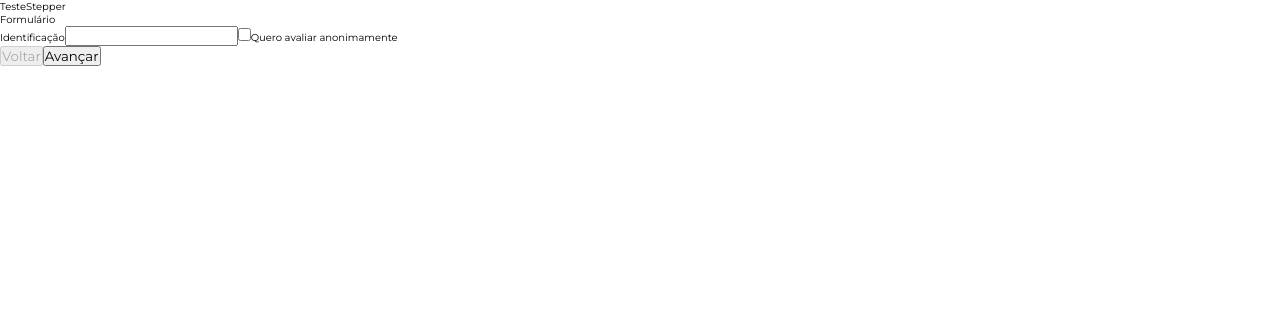
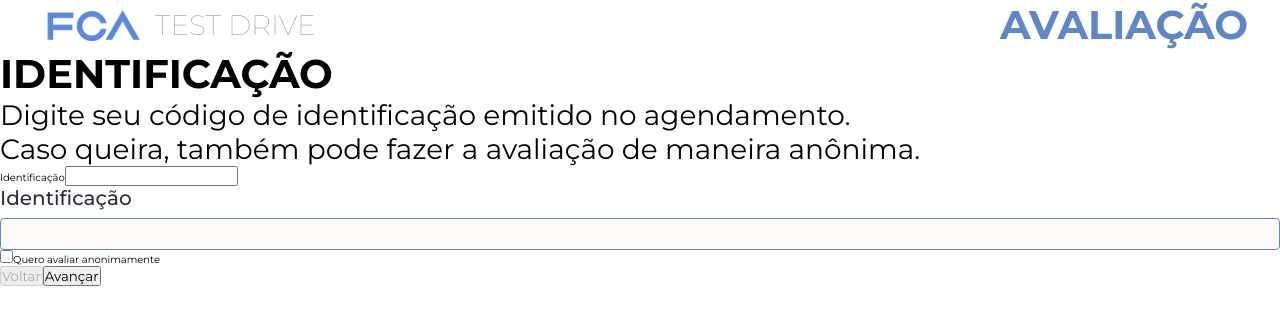
Before and after one commit to gmcotta/testdrive-fca-web, a React (Create React App) app: page /teste in a window 1280 px wide. Shown: the top 324 px of the page. Built offline with nearby package versions, Linux system fonts and the light colour scheme.

Commit message:
Adding validation styles and props for custom input

```diff
--- a/src/components/Input/index.tsx
+++ b/src/components/Input/index.tsx
@@ -2,12 +2,11 @@ import React from 'react';
 
 import { Container } from './styles';
 
-type InputProps = {
-  id: string;
+type InputProps = React.HTMLProps<HTMLInputElement> & {
   label: string;
-  name: string;
-  placeholder?: string;
-  error?: string;
+  hasError?: boolean;
+  errorMessage?: string;
+  touched?: boolean;
 };
 
 const Input: React.FC<InputProps> = ({
@@ -15,13 +14,25 @@ const Input: React.FC<InputProps> = ({
   label,
   name,
   placeholder,
-  error,
+  hasError,
+  errorMessage,
+  disabled,
+  onChange,
+  onBlur,
 }) => {
   return (
-    <Container>
+    <Container hasError={hasError}>
       <label htmlFor={id}>{label}</label>
-      <input type="text" name={name} id={id} placeholder={placeholder} />
-      <span>{error}</span>
+      <input
+        type="text"
+        name={name}
+        id={id}
+        placeholder={placeholder}
+        onChange={onChange}
+        onBlur={onBlur}
+        disabled={disabled}
+      />
+      {hasError && <span>{errorMessage}</span>}
     </Container>
   );
 };
--- a/src/components/Input/styles.ts
+++ b/src/components/Input/styles.ts
@@ -1,11 +1,16 @@
 import styled from 'styled-components';
 
-export const Container = styled.div`
+type InputProps = {
+  hasError?: boolean;
+};
+
+export const Container = styled.div<InputProps>`
   display: flex;
   flex-direction: column;
 
   > label {
-    color: var(--color-dark);
+    color: ${props =>
+      props.hasError ? 'var(--color-red)' : 'var(--color-dark)'};
     font-size: 2rem;
     font-weight: 500;
   }
@@ -13,10 +18,16 @@ export const Container = styled.div`
   > input {
     background-color: var(--color-light);
     height: 3.2rem;
-    border: 1px solid var(--color-primary);
+    border: 1px solid
+      ${props => (props.hasError ? 'var(--color-red)' : 'var(--color-primary)')};
     border-radius: 4px;
     margin-top: 0.8rem;
     padding-left: 1.6rem;
+
+    &:disabled {
+      background-color: var(--color-gray-light);
+      border-color: var(--color-gray);
+    }
   }
 
   > span {
--- a/src/pages/Review/index.tsx
+++ b/src/pages/Review/index.tsx
@@ -20,12 +20,12 @@ const Review: React.FC = () => {
           Caso queira, também pode fazer a avaliação de maneira anônima.
         </ParagraphPrimary>
 
-        <Input
+        {/* <Input
           id="identification"
           name="identification"
           label="Identificação"
           error="Teste erro"
-        />
+        /> */}
 
         <Checkbox
           id="anonymous"
--- a/src/pages/TesteStepper/index.tsx
+++ b/src/pages/TesteStepper/index.tsx
@@ -17,8 +17,11 @@ import MAREA from '../../assets/carrossel_marea.png';
 import RENEGADE from '../../assets/carrossel_renegade.png';
 import TORO from '../../assets/carrossel_toro.png';
 
+import Button from '../../components/Button';
+import Header from '../../components/Header';
 import './styles.css';
-import Button from '../../components/Button';
+import { HeadingPrimary, ParagraphPrimary } from '../../components/Typography';
+import Input from '../../components/Input';
 
 type FormValues = {
   identification: string;
@@ -32,40 +35,55 @@ type RecommendationType = {
 };
 
 const StepperForm = () => {
-  const initialValues = {
+  const initialValues = useMemo(
+    () => ({
       identification: '',
       anonymous: false,
       car: '',
       text: '',
-  };
-  const initialErrors = {
+    }),
+    [],
+  );
+
+  const initialErrors = useMemo(
+    () => ({
       identification: '',
       anonymous: '',
       car: '',
       text: '',
-  };
-  const initialTouched = {
+    }),
+    [],
+  );
+
+  const initialTouched = useMemo(
+    () => ({
       identification: false,
       anonymous: false,
       car: false,
       text: false,
-  };
-  const initialResult = {
+    }),
+    [],
+  );
+
+  const initialResult = useMemo(
+    () => ({
       recommendation: '',
       entities: [],
-  };
+    }),
+    [],
+  );
 
   const carPhotos: RecommendationType = useMemo(
     () => ({
-      ARGO: ARGO,
-      CRONOS: CRONOS,
-      DUCATO: DUCATO,
-      FIAT500: FIAT500,
-      FIORINO: FIORINO,
-      LINEA: LINEA,
-      MAREA: MAREA,
-      RENEGADE: RENEGADE,
-      TORO: TORO
+      ARGO,
+      CRONOS,
+      DUCATO,
+      FIAT500,
+      FIORINO,
+      LINEA,
+      MAREA,
+      RENEGADE,
+      TORO,
     }),
     [],
   );
@@ -100,16 +118,16 @@ const StepperForm = () => {
     [],
   );
 
+  const commentMaxLength = useMemo(() => 200, []);
+
   const [values, setValues] = useState<FormValues>(initialValues);
   const [errors, setErrors] = useState(initialErrors);
   const [touched, setTouched] = useState(initialTouched);
   const [apiResults, setApiResults] = useState(initialResult);
-  const [carPhoto, setCarPhoto] = useState('');
-
   const [currentStep, setCurrentStep] = useState(0);
   const [currentSlide, setCurrentSlide] = useState(0);
+
   const trackRef = useRef<HTMLUListElement>(null);
-  const commentMaxLength = 200;
 
   const defineErrorMessage = useCallback((key, message) => {
     setErrors(oldErrors => ({
@@ -117,30 +135,6 @@ const StepperForm = () => {
       [key]: message,
     }));
   }, []);
-
-  // Set error messages
-  useEffect(() => {
-    if (!values.identification && !values.anonymous) {
-      defineErrorMessage('identification', 'Necessário preencher uma opção.');
-    }
-    if (values.identification || values.anonymous) {
-      defineErrorMessage('identification', '');
-    }
-
-    if (!values.car) {
-      defineErrorMessage('car', 'Necessário escolher um carro.');
-    }
-    if (values.car) {
-      defineErrorMessage('car', '');
-    }
-
-    if (!values.text) {
-      defineErrorMessage('text', 'Necessário fazer um comentário.');
-    }
-    if (values.text) {
-      defineErrorMessage('text', '');
-    }
-  }, [values, defineErrorMessage]);
 
   const handleChange = useCallback(
     event => {
@@ -177,7 +171,7 @@ const StepperForm = () => {
     setCurrentStep(oldStep => oldStep + 1);
   }, []);
 
-  const selectStep = useCallback((stepNumber) => {
+  const selectStep = useCallback(stepNumber => {
     setCurrentStep(stepNumber);
   }, []);
 
@@ -204,28 +198,6 @@ const StepperForm = () => {
       }
     }, 300);
   }, []);
-
-  // Carousel mechanics
-  useEffect(() => {
-    if (trackRef.current !== null) {
-      const slideWidth = trackRef.current.offsetWidth;
-      return trackRef.current.scrollTo(currentSlide * slideWidth, 0);
-    }
-    return undefined;
-  }, [currentSlide, trackRef]);
-
-  // Set current car on form
-  useEffect(() => {
-    const currentCarOnCarousel = carouselCaptions[currentSlide];
-    const carList = Object.keys(recommendedCars);
-    const car = carList.find(
-      key => recommendedCars[key] === currentCarOnCarousel,
-    );
-
-    if (car !== undefined) {
-      setValues(oldValues => ({ ...oldValues, car }));
-    }
-  }, [setValues, carouselCaptions, currentSlide, recommendedCars]);
 
   const handleSubmit = useCallback(
     event => {
@@ -278,8 +250,10 @@ const StepperForm = () => {
             api
               .post('/api/v1/recommend', { car: values.car, text: values.text })
               .then(response => {
-                const recommendationWithoutSpace = response.data.recommendation.replace(' ', '');
-                console.log(recommendationWithoutSpace);
+                const recommendationWithoutSpace = response.data.recommendation.replace(
+                  ' ',
+                  '',
+                );
                 setApiResults({
                   recommendation: recommendationWithoutSpace,
                   entities: response.data.entities,
@@ -293,13 +267,73 @@ const StepperForm = () => {
           break;
       }
     },
-    [currentStep, nextStep, errors, setTouched, values, defineErrorMessage, selectStep],
+    [
+      currentStep,
+      nextStep,
+      errors,
+      setTouched,
+      values,
+      defineErrorMessage,
+      selectStep,
+    ],
   );
+
+  // Set error messages
+  useEffect(() => {
+    if (!values.identification && !values.anonymous) {
+      defineErrorMessage('identification', 'Necessário preencher uma opção.');
+    }
+    if (values.identification || values.anonymous) {
+      defineErrorMessage('identification', '');
+    }
+
+    if (!values.car) {
+      defineErrorMessage('car', 'Necessário escolher um carro.');
+    }
+    if (values.car) {
+      defineErrorMessage('car', '');
+    }
+
+    if (!values.text) {
+      defineErrorMessage('text', 'Necessário fazer um comentário.');
+    }
+    if (values.text) {
+      defineErrorMessage('text', '');
+    }
+  }, [values, defineErrorMessage]);
+
+  // Carousel mechanics
+  useEffect(() => {
+    if (trackRef.current !== null) {
+      const slideWidth = trackRef.current.offsetWidth;
+      return trackRef.current.scrollTo(currentSlide * slideWidth, 0);
+    }
+    return undefined;
+  }, [currentSlide, trackRef]);
+
+  // Set current car on form
+  useEffect(() => {
+    const currentCarOnCarousel = carouselCaptions[currentSlide];
+    const carList = Object.keys(recommendedCars);
+    const car = carList.find(
+      key => recommendedCars[key] === currentCarOnCarousel,
+    );
+
+    if (car !== undefined) {
+      setValues(oldValues => ({ ...oldValues, car }));
+    }
+  }, [setValues, carouselCaptions, currentSlide, recommendedCars]);
 
   return (
     <form onSubmit={event => handleSubmit(event)}>
-      <header>Formulário</header>
       <section className={`section--${currentStep === 0 ? 'active' : 'hide'}`}>
+        <HeadingPrimary>Identificação</HeadingPrimary>
+        <ParagraphPrimary>
+          Digite seu código de identificação emitido no agendamento.
+        </ParagraphPrimary>
+        <ParagraphPrimary>
+          Caso queira, também pode fazer a avaliação de maneira anônima.
+        </ParagraphPrimary>
         <label htmlFor="identification">Identificação</label>
         <input
           type="text"
@@ -313,6 +347,22 @@ const StepperForm = () => {
         {touched.identification &&
           errors.identification &&
           !values.anonymous && <span>{errors.identification}</span>}
+
+        <Input
+          id="identification"
+          label="Identificação"
+          name="identification"
+          onChange={event => handleChange(event)}
+          onBlur={event => handleBlur(event)}
+          disabled={!!values.anonymous}
+          errorMessage={errors.identification}
+          hasError={
+            !!touched.identification &&
+            !!errors.identification &&
+            !values.anonymous
+          }
+          touched={touched.identification}
+        />
 
         <input
           type="checkbox"
@@ -478,7 +528,7 @@ const StepperForm = () => {
         <h1>Obrigado</h1>
         {apiResults.recommendation && (
           <>
-            <p>{'Que pena que você não gostou do carro :('}</p>
+            <p>Que pena que você não gostou do carro :(</p>
             <p>
               {`Caso queira realizar um novo test drive conosco,
             sugerimos o ${recommendedCars[apiResults.recommendation]}.`}
@@ -496,7 +546,10 @@ const StepperForm = () => {
           <>
             <p>Maravilha! Ficamos felizes que tenha gostado!</p>
             <p>Caso tenha se identificado, entraremos em contato.</p>
-            <img src={carPhotos[values.car]} alt={recommendedCars[values.car]}/>
+            <img
+              src={carPhotos[values.car]}
+              alt={recommendedCars[values.car]}
+            />
             <p>{recommendedCars[values.car]}</p>
           </>
         )}
@@ -525,7 +578,7 @@ const StepperForm = () => {
 const TesteStepper: React.FC = () => {
   return (
     <div>
-      <header>TesteStepper</header>
+      <Header description="Avaliação" />
       <StepperForm />
     </div>
   );
--- a/src/styles/global.ts
+++ b/src/styles/global.ts
@@ -30,6 +30,7 @@ export default createGlobalStyle`
     --color-dark: #2b2d42;
     --color-primary: #6186c4;
     --color-gray-light: #eee;
+    --color-gray: #ddd;
     --color-gray-dark: #8a8d8b;
     --color-green: #a3c299;
     --color-red: #bf3b26;
```
Lines whose indentation alone changed are shown as unchanged.
